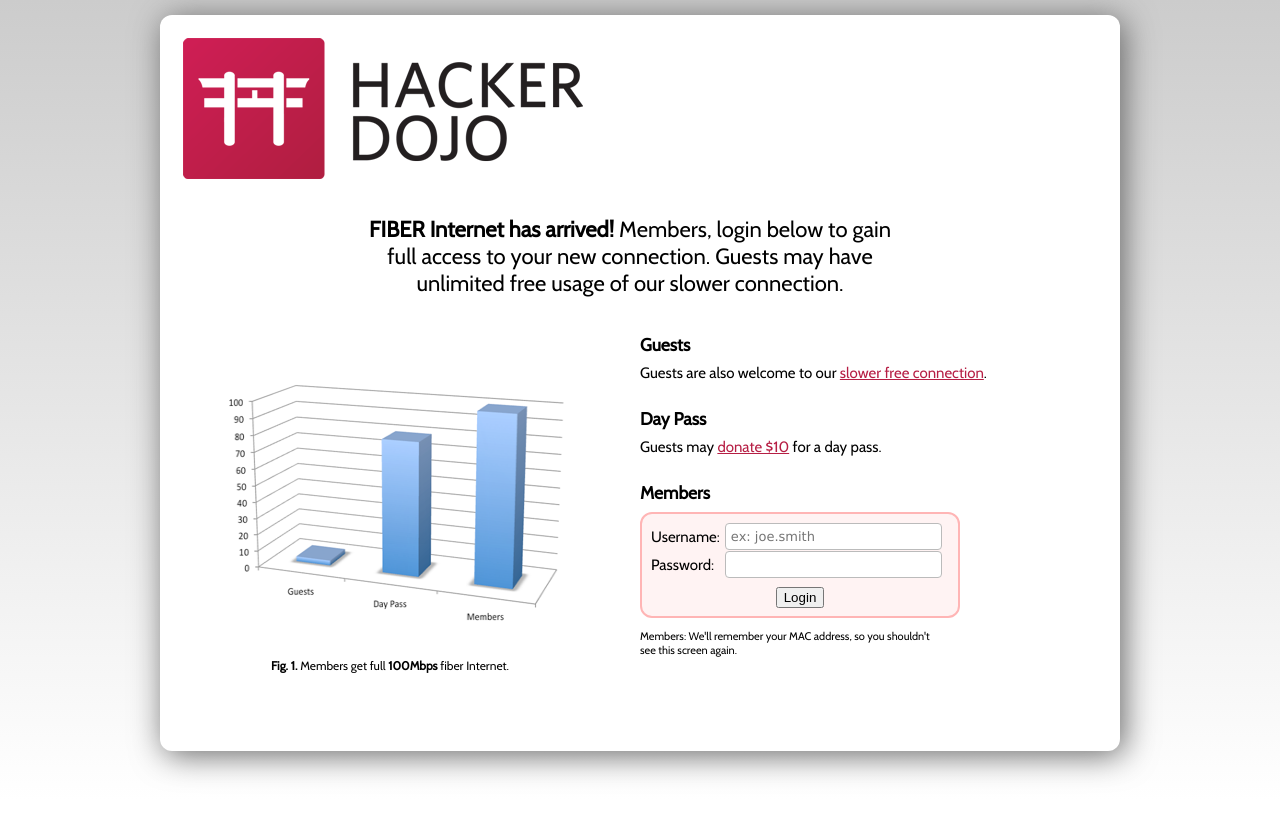
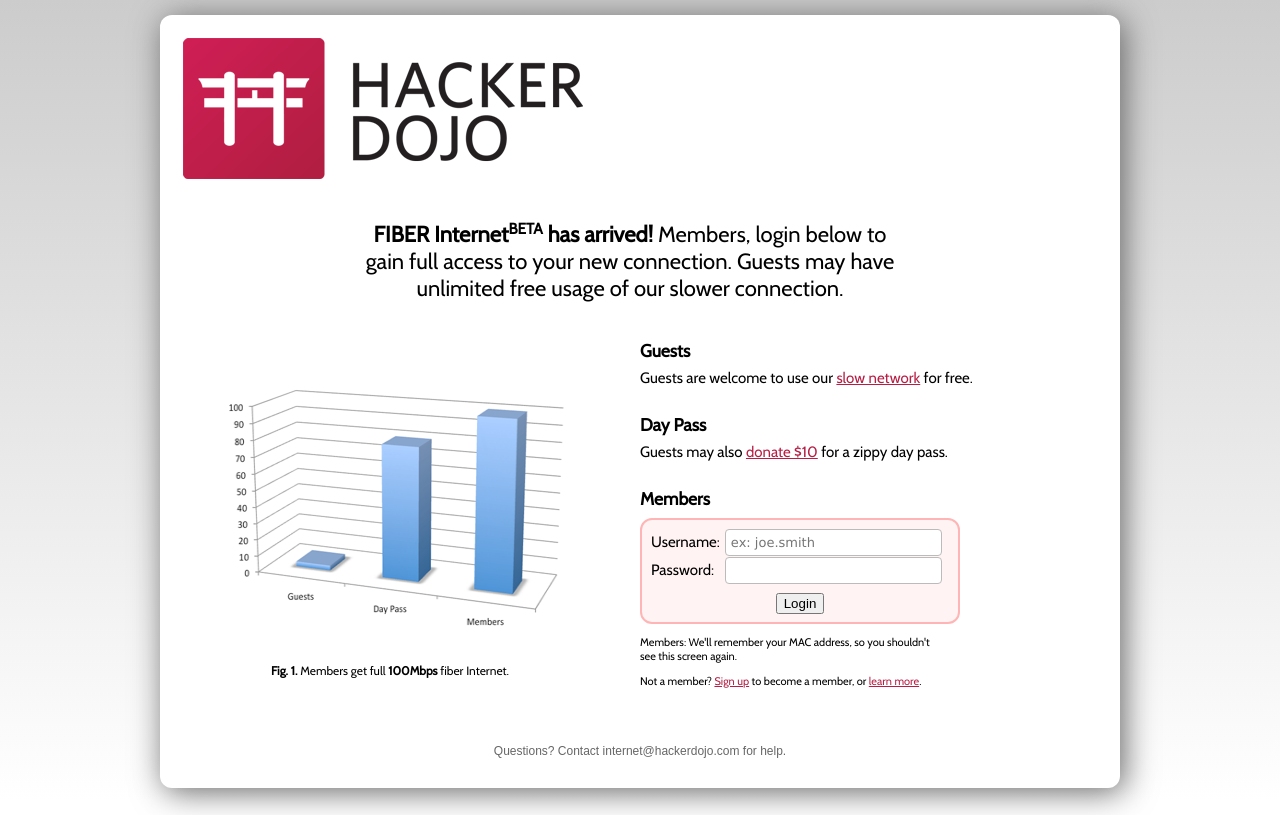
Before and after one commit to hackerdojo/hd-captiveportal, a Python web app: template templates/main.html in a window 1280 px wide. Run offline with Jinja, Linux system fonts and the light colour scheme; the template is opened without the code that fills it, so the values that code supplies are empty.

Commit message:
Text changes

```diff
--- a/static/style.css
+++ b/static/style.css
@@ -54,3 +54,6 @@
 }
 
 a {color:#b61e44}
+
+#footerlinks {font-size:12px; text-align:center; font-family: arial, sans-serif}
+#footerlinks, #footerlinks a {color:#666; text-decoration:none}
--- a/templates/main.html
+++ b/templates/main.html
@@ -5,7 +5,7 @@
       <div class="grid_12 alpha omega">
 
           <img border=0 src="/static/dojo400.png" style="margin:1.5em" width="400" height="141" />
-          <h2><b>FIBER Internet has arrived!</b>  Members, login below to gain full access to your new connection.  Guests may have unlimited free usage of our slower connection.</h2>
+          <h2><b>FIBER Internet<SUP><SMALL>BETA</SMALL></SUP> has arrived!</b>  Members, login below to gain full access to your new connection.  Guests may have unlimited free usage of our slower connection.</h2>
 
       </div>
 
@@ -27,10 +27,10 @@
 
          <div style="margin-top:1.5em">
            <h3>Guests</h3>
-            <p>Guests are also welcome to our <a href="/guest?mac={{mac|urlencode}}&redirect={{redirect|urlencode}}">slower free connection</a>.</p>
+            <p>Guests are welcome to use our <a href="/guest?mac={{mac|urlencode}}&redirect={{redirect|urlencode}}">slow network</a> for free.</p>
 
            <h3>Day Pass</h3>
-           <p>Guests may <a href="/donate?mac={{mac|urlencode}}&redirect={{redirect|urlencode}}">donate $10</a> for a day pass.</p>
+           <p>Guests may also <a href="/donate?mac={{mac|urlencode}}&redirect={{redirect|urlencode}}">donate $10</a> for a zippy day pass.</p>
 
            <h3>Members</h3>
            <form method="post" action="/member" class="memberlogin">
@@ -51,6 +51,7 @@
           </div>
 
           <p class="note"> Members: We'll remember your MAC address, so you shouldn't see this screen again.</p>
+          <p class="note"> Not a member? <a href="http://signup.hackerdojo.com/">Sign up</a> to become a member, or <a href="http://wiki.hackerdojo.com/w/page/25447/JoinTheDojo">learn more</a>.</p>
 
           <br/>
 
@@ -58,11 +59,8 @@
         </div>
 
     <div class="clearfix">&nbsp;</div>
-        <div class="grid_12">
 
-
-
-      </div>
+  <p id="footerlinks">Questions? Contact <a href="mailto:internet@hackerdojo.com">internet@hackerdojo.com</a> for help.</p>
 
   <div class="clearfix">&nbsp;</div>
   </div>
```
